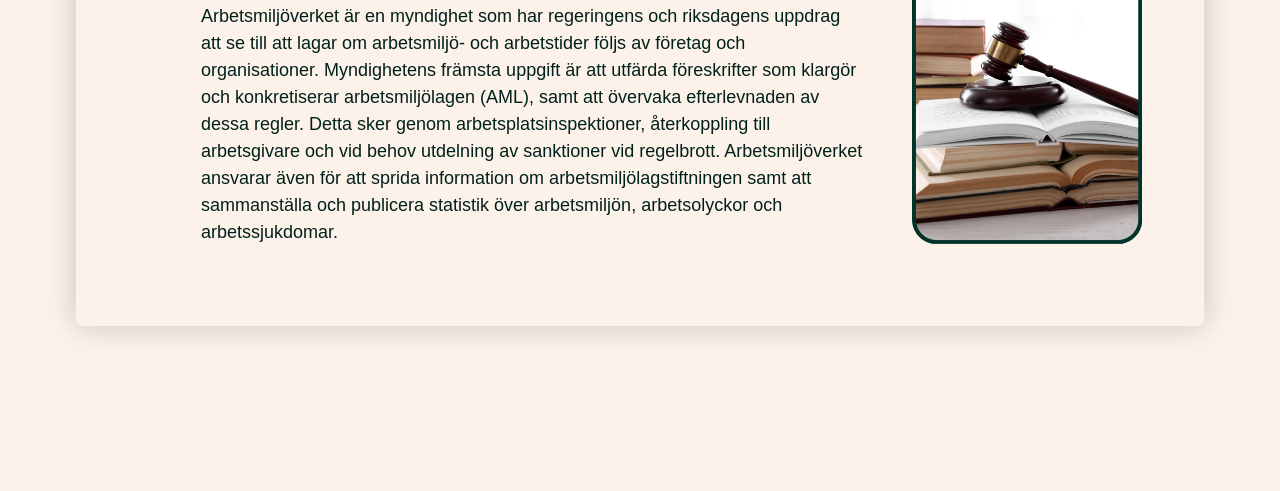
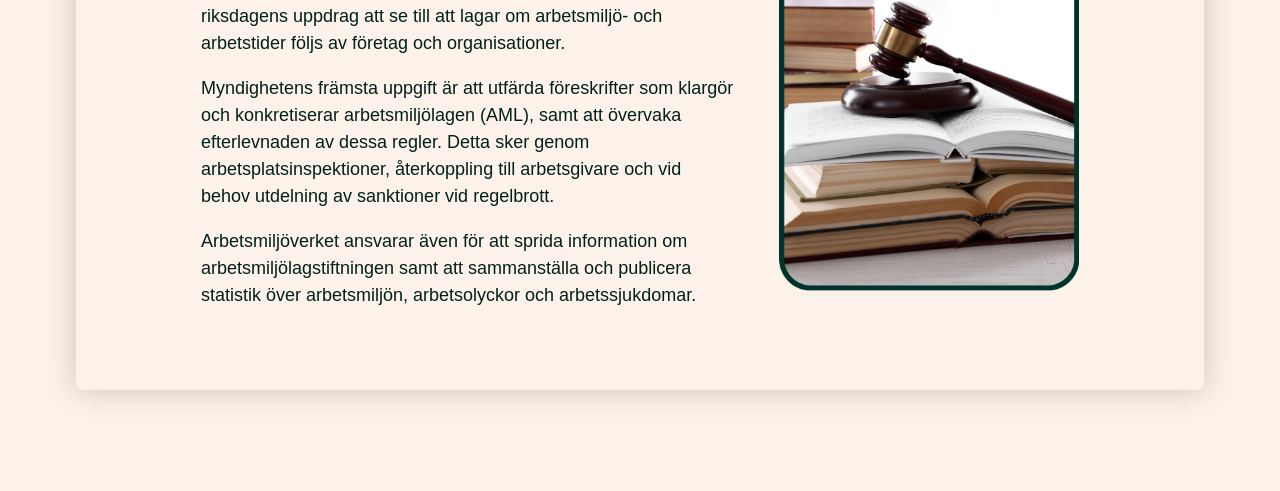
Before and after one commit to Avonova24/kurs3, a plain HTML site: page modul2/lektion1-01.html in a window 1280 px wide. Shown: the part 309-800 px from the top of the page. Drawn offline with Linux system fonts and the light colour scheme.

Commit message:
uppdaterat

```diff
--- a/modul2/lektion1-01.html
+++ b/modul2/lektion1-01.html
@@ -12,7 +12,7 @@
             display: flex;
             justify-content: center;
             flex-direction: column;
-            padding-right: 5%;
+
         }
 
         h1 {
@@ -39,7 +39,7 @@
         }
 
         .image-container img {
-            width: 230px;
+            width: 300px;
 
         }
 
@@ -56,12 +56,15 @@
                 </div>
                 <h1>Arbetsmiljöverkets ansvarsområden</h1>
                 <p>Arbetsmiljöverket är en myndighet som har regeringens och riksdagens uppdrag att se till att
-                lagar om arbetsmiljö- och arbetstider följs av företag och organisationer. Myndighetens främsta
-                uppgift är att utfärda föreskrifter som klargör och konkretiserar arbetsmiljölagen (AML), samt att
-                övervaka efterlevnaden av dessa regler. Detta sker genom arbetsplatsinspektioner, återkoppling till
-                arbetsgivare och vid behov utdelning av sanktioner vid regelbrott. Arbetsmiljöverket ansvarar även för
-                att sprida information om arbetsmiljölagstiftningen samt att sammanställa och publicera statistik över
-                arbetsmiljön, arbetsolyckor och arbetssjukdomar.</p>
+                lagar om arbetsmiljö- och arbetstider följs av företag och organisationer.</p>
+
+                <p>Myndighetens främsta uppgift är att utfärda föreskrifter som klargör och konkretiserar
+                arbetsmiljölagen (AML), samt att övervaka efterlevnaden av dessa regler. Detta sker genom
+                arbetsplatsinspektioner, återkoppling till arbetsgivare och vid behov utdelning av sanktioner
+                vid regelbrott.</p>
+
+                <p>Arbetsmiljöverket ansvarar även för att sprida information om arbetsmiljölagstiftningen samt att
+                sammanställa och publicera statistik över arbetsmiljön, arbetsolyckor och arbetssjukdomar.</p>
             </div>
 
             <div class="image-container">
```
Also changed, not shown: overview.html (+4 -2 lines).
